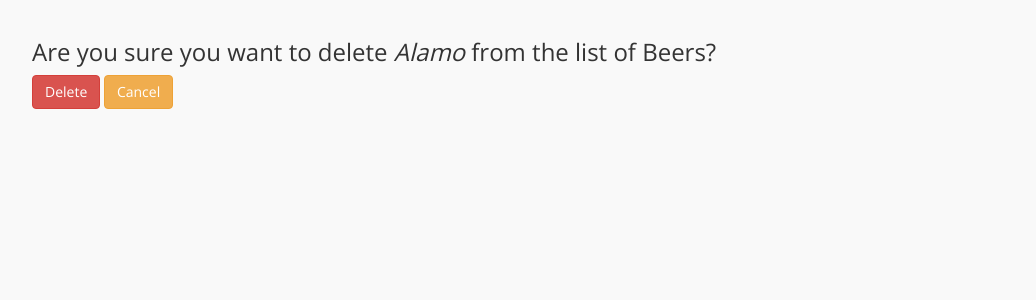
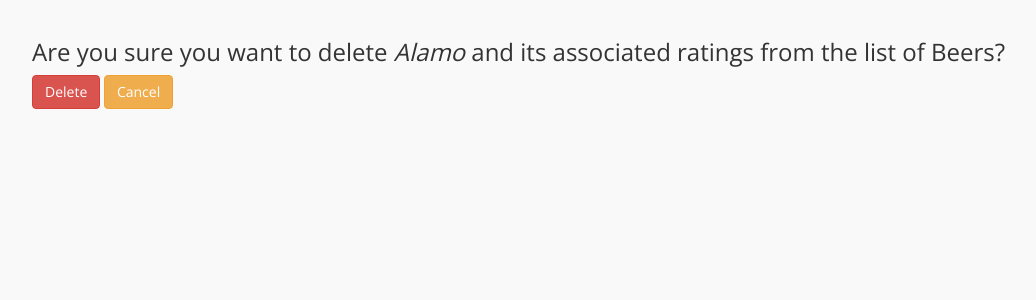
Before and after one commit to bfolks2/Python-Challenge-Beer-API, a Django app: a page that uses mybeerapp/templates/mybeerapp/beer_confirm_delete.html in a window 1280 px wide. Shown: the part 51-351 px from the top of the page, without its empty margins (38-1074 px from the left). Run offline with Django 3.2, Linux system fonts and the light colour scheme; a user stored in the database is signed in; data comes from the database, SQL or seed files in the repository; both versions use the stored data as it was after the commit; some libraries are stand-ins or nearby versions.

Commit message:
fixed rating delete display

```diff
--- a/mybeerapp/templates/mybeerapp/beer_confirm_delete.html
+++ b/mybeerapp/templates/mybeerapp/beer_confirm_delete.html
@@ -1,7 +1,7 @@
 {% extends "base.html" %}
 {% block content %}
   <div class="beer_css">
-    <h3>Are you sure you want to delete <em>{{beerdelete.name}}</em> from the list of Beers?</h3>
+    <h3>Are you sure you want to delete <em>{{beerdelete.name}}</em> and its associated ratings from the list of Beers?</h3>
     <form method="post">
       {% csrf_token %}
       <input class="btn btn-danger" type="submit" name="" value="Delete">
--- a/mybeerapp/templates/mybeerapp/rating_confirm_delete.html
+++ b/mybeerapp/templates/mybeerapp/rating_confirm_delete.html
@@ -1,7 +1,7 @@
 {% extends "base.html" %}
 {% block content %}
   <div class="beer_css">
-    <h3>Are you sure you want to delete <em>{{beerdelete.name}}</em> from the list of Beers?</h3>
+    <h3>Are you sure you want to delete your Rating for <em>{{ratingdelete.beer.name}}</em>?</h3>
     <form method="post">
       {% csrf_token %}
       <input class="btn btn-danger" type="submit" name="" value="Delete">
```
Also changed, not shown: db.sqlite3.
